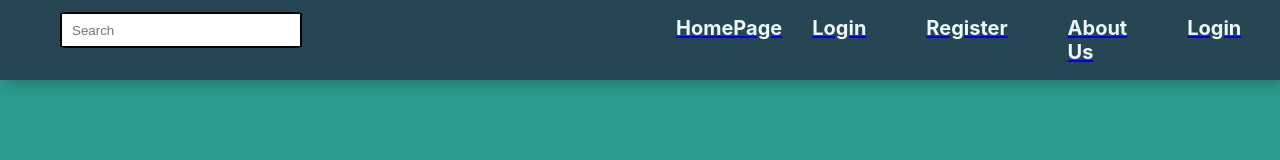
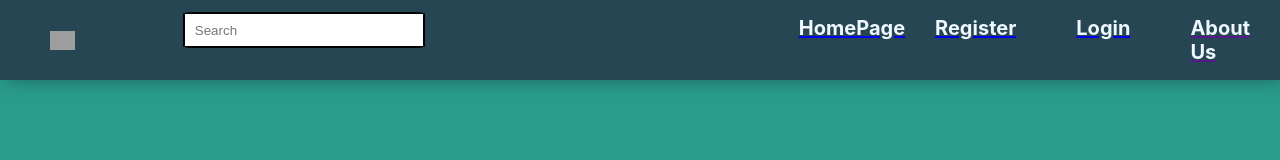
Before and after one commit to study-buddy-app/study-buddy-website, a React (Create React App) app: page / in a window 1280 px wide. Shown: the top 160 px of the page. Built offline with nearby package versions, Linux system fonts and the light colour scheme; grey boxes are pictures that could not be loaded.

Commit message:
fixed header duplicates

```diff
--- a/package.json
+++ b/package.json
@@ -19,6 +19,7 @@
     "express-session": "^1.17.2",
     "massive": "^6.9.0",
     "node-sass": "^6.0.0",
+    "nodemailer": "^6.6.2",
     "nodemon": "^2.0.7",
     "react": "^17.0.2",
     "react-bootstrap": "^1.6.1",
@@ -27,6 +28,7 @@
     "react-redux": "^7.2.4",
     "react-router-dom": "^5.2.0",
     "react-scripts": "4.0.3",
+    "react-toastify": "^7.0.4",
     "stripe": "^8.154.0",
     "web-vitals": "^1.1.2"
   },
--- a/src/components/header/Header.js
+++ b/src/components/header/Header.js
@@ -13,11 +13,7 @@ const Header = () => {
 
       <div className='H-secRight'>
         <Link className='links-home' to='/'><h1>HomePage</h1></Link>
-
-        <Link className='links' to='/studentlogin'><h1>Login</h1></Link>
         <Link className='links' to='/registration'><h1>Register</h1></Link>
-        <Link className='links' to='/Studentauth'><h1>About Us</h1></Link>
-
         <Link className='links' to='/login'><h1>Login</h1></Link>
         <Link className='links'><h1>About Us</h1></Link>
 
```
Also changed, not shown: 1 other file (tests, documents, lock files or other folders).
